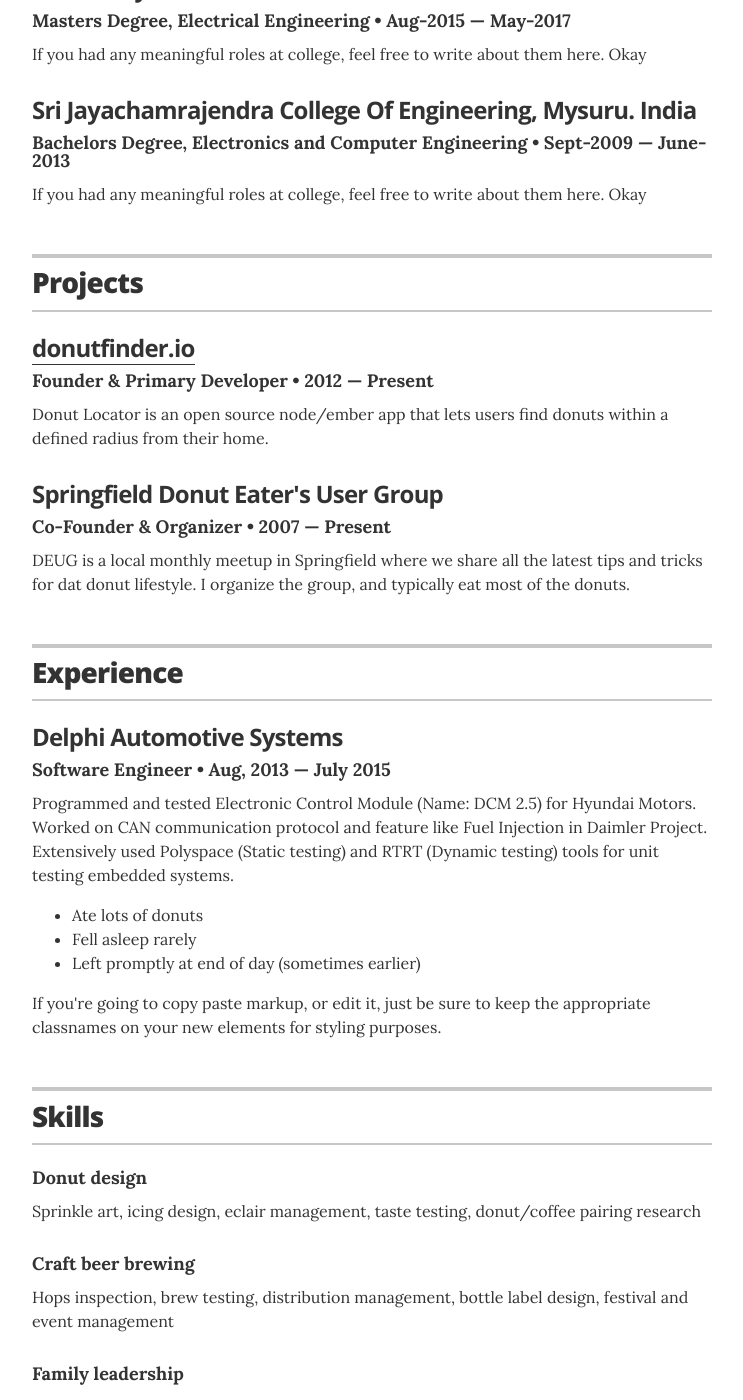
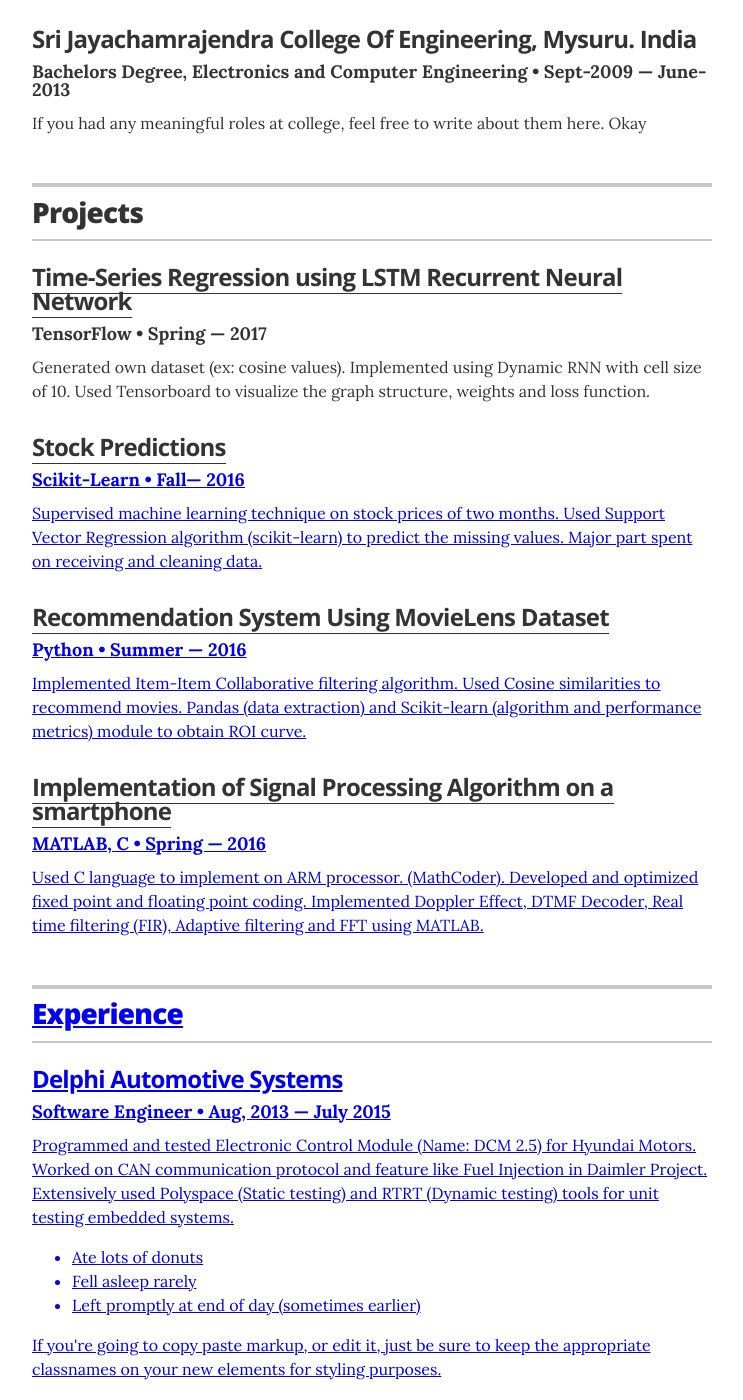
Before and after one commit to cna274/cna.github.io, a Jekyll site: the page built from index.html, in a window 1280 px wide and 1400 px high, scrolled down 955 px. Shown: the whole window, without its empty margins (268-1011 px from the left). Built offline with Jekyll 4.4.1, drawn with Linux system fonts in a browser that asks for light colours; some of the changed text lies outside the part shown.

Commit message:
Add my details

```diff
--- a/_layouts/resume.html
+++ b/_layouts/resume.html
@@ -22,7 +22,7 @@
           <p>{{ site.resume_header_contact_info }}</p>
         </div>
 
-        <div class="title-bar no-print">
+        <div class="title-bar print-only">
 
           <!-- Your title is also defined in the _config.yml file -->
           <h2 class="header-title" itemprop="jobTitle">{{ site.resume_title }}</h2>
@@ -100,18 +100,38 @@
         </header>
 
         <div class="resume-item">
-          <h3 class="resume-item-title"><a href="http://donutlocator.io">donutfinder.io</a></h3>
-          <h4 class="resume-item-details">Founder & Primary Developer &bull; 2012 &mdash; Present</h4>
-          <p class="resume-item-copy">Donut Locator is an open source node/ember app that lets users find donuts within a defined radius from their home.</p>
+          <h3 class="resume-item-title"><a href="https://google.com">Time-Series Regression using LSTM Recurrent Neural Network</a></h3>
+          <h4 class="resume-item-details"> TensorFlow &bull; Spring &mdash; 2017</h4>
+          <p class="resume-item-copy"> Generated own dataset (ex: cosine values).	Implemented using Dynamic RNN with cell size of 10.	Used Tensorboard to visualize the graph structure, weights and loss function.
+</p>
         </div>
 
         <div class="resume-item">
-          <h3 class="resume-item-title">Springfield Donut Eater's User Group</h3>
-          <h4 class="resume-item-details">Co-Founder & Organizer &bull; 2007 &mdash; Present</h4>
-          <p class="resume-item-copy">DEUG is a local monthly meetup in Springfield where we share all the latest tips and tricks for dat donut lifestyle. I organize the group, and typically eat most of the donuts.</p>
+          <h3 class="resume-item-title"><a href="htpps://google.com">Stock Predictions</h3>
+          <h4 class="resume-item-details">Scikit-Learn  &bull; Fall&mdash; 2016</h4>
+          <p class="resume-item-copy">  Supervised machine learning technique on stock prices of two months. Used Support Vector Regression algorithm (scikit-learn) to predict the missing values. Major part spent on receiving and cleaning data.
+</p>
         </div>
 
-      </section>
+
+        <div class="resume-item">
+          <h3 class="resume-item-title"><a href="htpps://google.com">Recommendation System Using MovieLens Dataset</h3>
+          <h4 class="resume-item-details">Python  &bull; Summer &mdash; 2016</h4>
+          <p class="resume-item-copy">  Implemented Item-Item Collaborative filtering algorithm.	Used Cosine similarities to recommend movies.  Pandas (data extraction) and Scikit-learn (algorithm and performance metrics) module to obtain ROI curve.
+
+</p>
+        </div>
+
+
+        <div class="resume-item">
+          <h3 class="resume-item-title"><a href="htpps://google.com">Implementation of Signal Processing Algorithm on a smartphone</h3>
+          <h4 class="resume-item-details">MATLAB, C &bull; Spring &mdash; 2016</h4>
+          <p class="resume-item-copy">  Used C language to implement on ARM processor. (MathCoder). Developed and optimized fixed point and floating point coding. 	Implemented Doppler Effect, DTMF Decoder, Real time filtering (FIR), Adaptive filtering and FFT using MATLAB.
+</p>
+        </div>
+
+
+</section>
       <!-- end Projects -->
       {% endif %}
 
```
